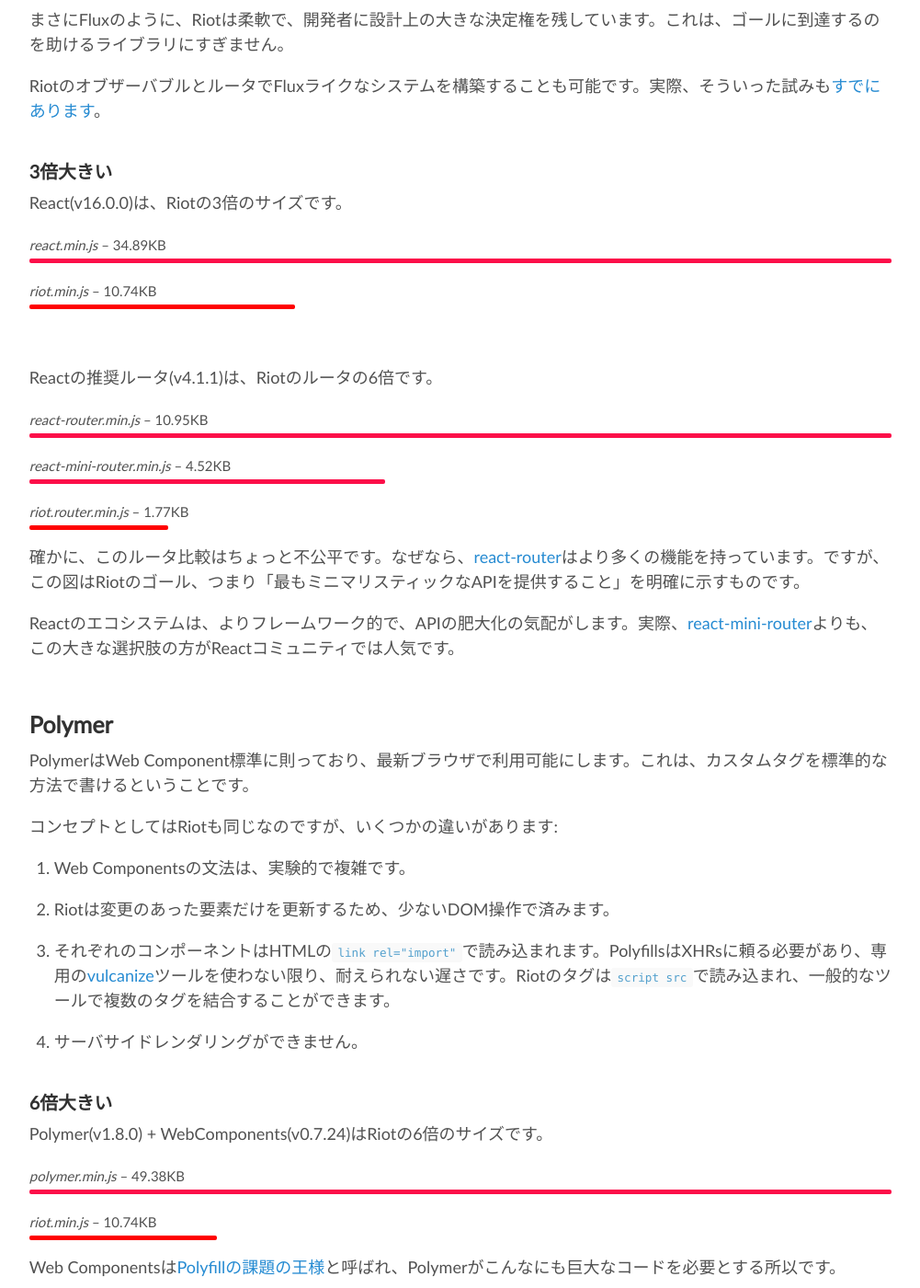
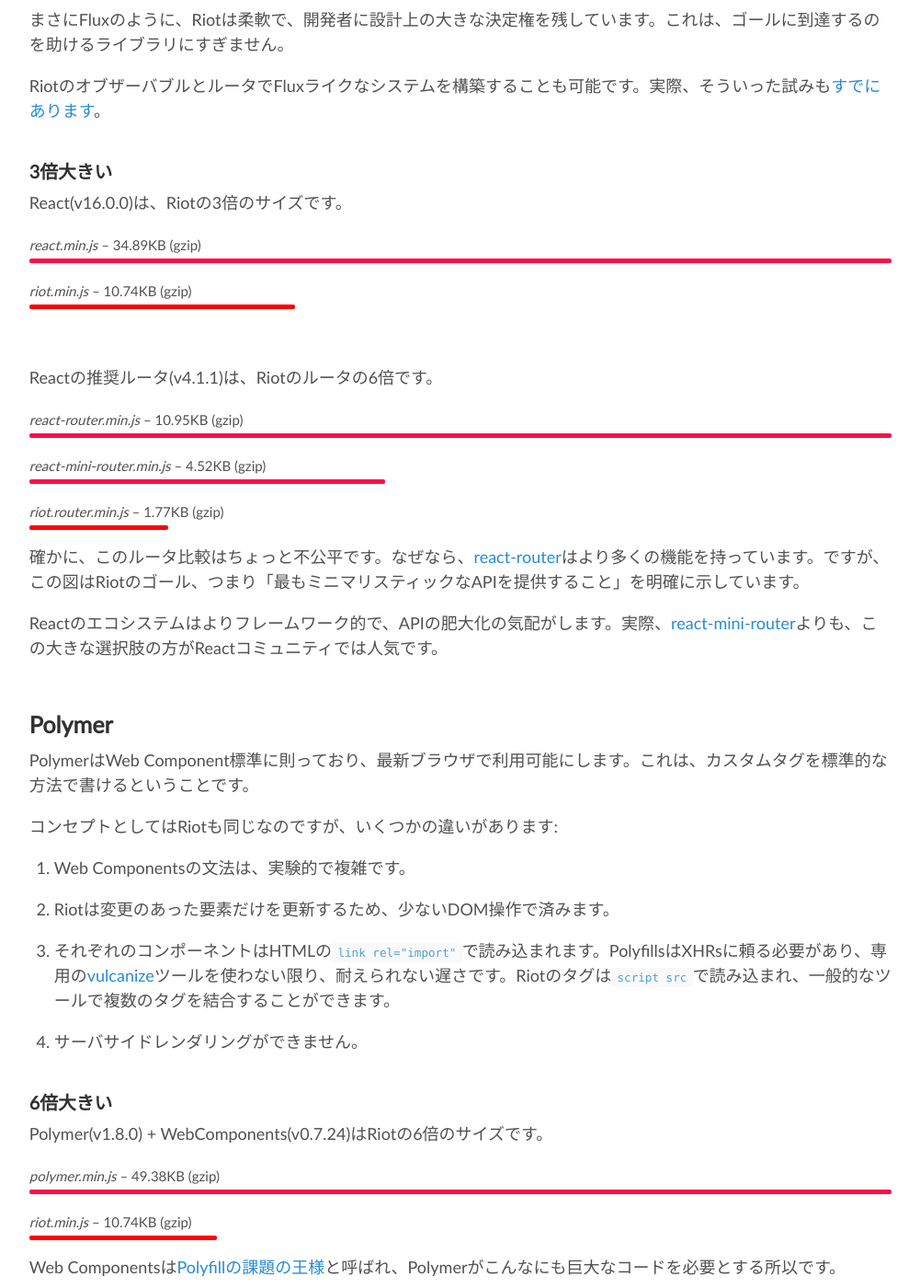
Before and after one commit to riot/riot.github.io, a Jekyll site: the page built from ja/compare.md, in a window 1280 px wide and 1400 px high, scrolled down 3426 px. Shown: the whole window at 92% size, without its empty margins (139-1140 px from the left). Built offline with Jekyll 4.4.1, drawn with Linux system fonts in a browser that asks for light colours; nearby versions of some CDN libraries.

Commit message:
added: units (gzip) for ja/guide page

```diff
--- a/ja/compare.md
+++ b/ja/compare.md
@@ -131,28 +131,28 @@
 
 React(v{{ site.react.version }})は、Riotの{{ site.react.size | divided_by:site.size_min | round }}倍のサイズです。
 
-<small><em>react.min.js</em> – {{ site.react.size }}KB</small>
+<small><em>react.min.js</em> – {{ site.react.size }}KB (gzip)</small>
 <span class="bar red"></span>
 
-<small><em>riot.min.js</em> – <span class="riot-size">{{ site.size_min }}KB</span></small>
+<small><em>riot.min.js</em> – <span class="riot-size">{{ site.size_min }}KB (gzip)</span></small>
 <span class="bar blue" style="width: {{ site.size_min | divided_by: site.react.size | times: 100 }}%"></span>
 
 <br>
 
 Reactの推奨ルータ(v{{ site.react_router.version }})は、Riotのルータの{{ site.react_router.size | divided_by:site.riot_route_size_min | round  }}倍です。
 
-<small><em>react-router.min.js</em> – {{ site.react_router.size }}KB</small>
+<small><em>react-router.min.js</em> – {{ site.react_router.size }}KB (gzip)</small>
 <span class="bar red"></span>
 
-<small><em>react-mini-router.min.js</em> – {{ site.react_mini_router.size }}KB</small>
+<small><em>react-mini-router.min.js</em> – {{ site.react_mini_router.size }}KB (gzip)</small>
 <span class="bar red" style="width: {{ site.react_mini_router.size | divided_by: site.react_router.size | times: 100 }}%"></span>
 
-<small><em>riot.router.min.js</em> – {{ site.riot_route_size_min }}KB</small>
+<small><em>riot.router.min.js</em> – {{ site.riot_route_size_min }}KB (gzip)</small>
 <span class="bar blue" style="width: {{ site.riot_route_size_min | divided_by: site.react_router.size | times:100 }}%"></span>
 
-確かに、このルータ比較はちょっと不公平です。なぜなら、[react-router](https://github.com/rackt/react-router)はより多くの機能を持っています。ですが、この図はRiotのゴール、つまり「最もミニマリスティックなAPIを提供すること」を明確に示すものです。
+確かに、このルータ比較はちょっと不公平です。なぜなら、[react-router](https://github.com/rackt/react-router)はより多くの機能を持っています。ですが、この図はRiotのゴール、つまり「最もミニマリスティックなAPIを提供すること」を明確に示しています。
 
-Reactのエコシステムは、よりフレームワーク的で、APIの肥大化の気配がします。実際、[react-mini-router](https://github.com/larrymyers/react-mini-router)よりも、この大きな選択肢の方がReactコミュニティでは人気です。
+Reactのエコシステムはよりフレームワーク的で、APIの肥大化の気配がします。実際、[react-mini-router](https://github.com/larrymyers/react-mini-router)よりも、この大きな選択肢の方がReactコミュニティでは人気です。
 
 
 ## Polymer
@@ -174,10 +174,10 @@
 
 Polymer(v{{ site.polymer.version }}) + WebComponents(v{{ site.webcomponents.version }})はRiotの{{ site.polymer_and_webcomponents_size | divided_by:site.size_min | round }}倍のサイズです。
 
-<small><em>polymer.min.js</em> – {{ site.polymer.size }}KB</small>
+<small><em>polymer.min.js</em> – {{ site.polymer.size }}KB (gzip)</small>
 <span class="bar red"></span>
 
-<small><em>riot.min.js</em> – <span class="riot-size">{{ site.size_min }}KB</span></small>
+<small><em>riot.min.js</em> – <span class="riot-size">{{ site.size_min }}KB (gzip)</span></small>
 <span class="bar blue" style="width: {{ site.size_min | divided_by: site.polymer.size | times: 100 }}%"></span>
 
 Web Componentsは[Polyfillの課題の王様](http://developer.telerik.com/featured/web-components-arent-ready-production-yet/)と呼ばれ、Polymerがこんなにも巨大なコードを必要とする所以です。
```
